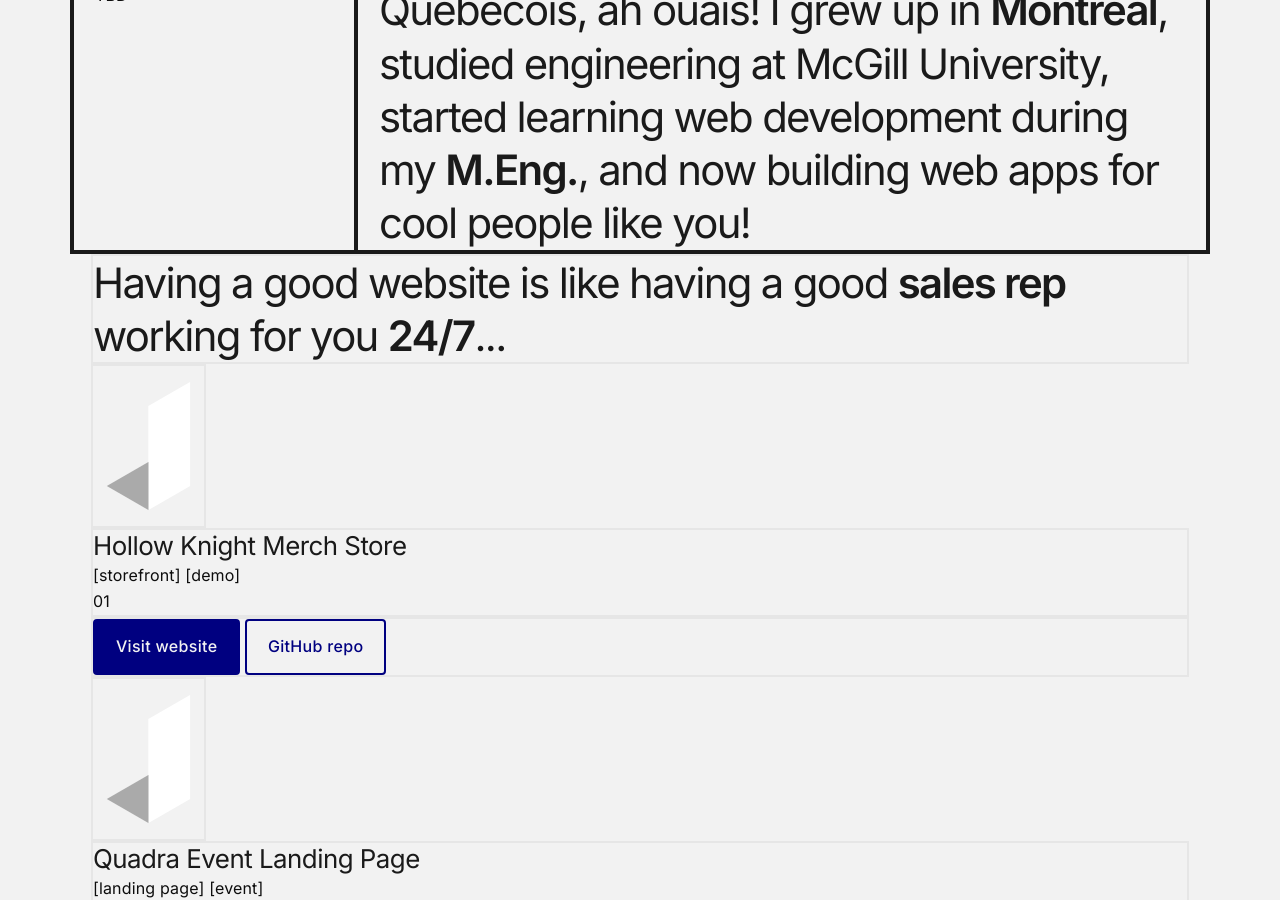
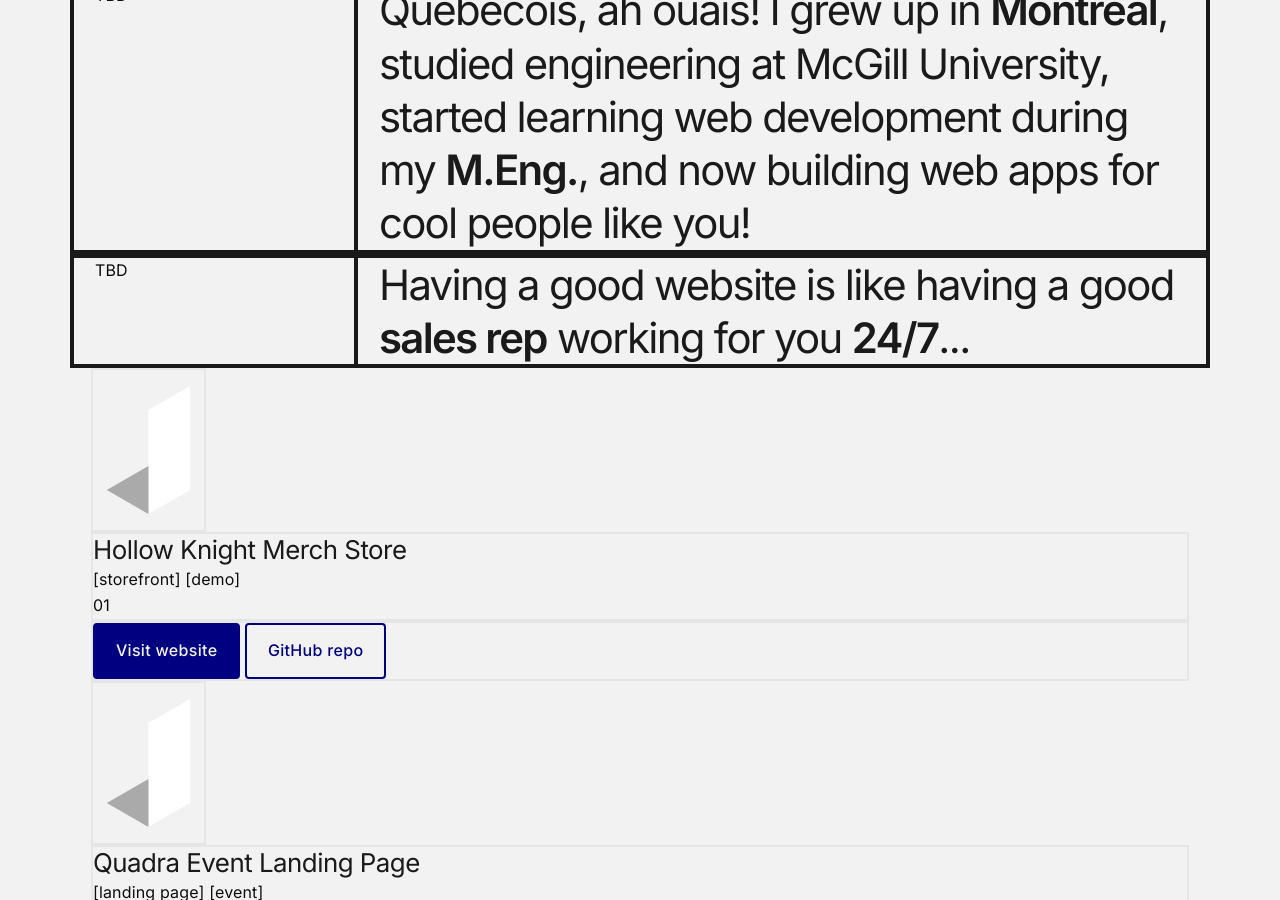
Before and after one commit to jingtianfeng/jtfeng-personal-1, a Jekyll site: the page built from index.html, in a window 1280 px wide and 900 px high, scrolled down 532 px. Built offline with Jekyll 4.4.1, drawn with Linux system fonts in a browser that asks for light colours.

Commit message:
Update index: layout #frontend-work-title

```diff
--- a/index.html
+++ b/index.html
@@ -65,10 +65,18 @@
 </section>
 <section id="frontend-work-title">
     <div class="container">
-        <h2 class="border">
-            Having a good website is like having a good <strong>sales rep</strong>
-            working for you <strong>24/7</strong>...
-        </h2>
+        <div class="border border-dark
+                    row">
+            <div class="border border-dark
+                        col-4 col-md-1">
+                TBD
+            </div>
+            <h2 class="border border-dark
+                       col-4 col-md-3">
+                Having a good website is like having a good <strong>sales rep</strong>
+                working for you <strong>24/7</strong>...
+            </h2>
+        </div>
     </div>
 </section>
 <section id="frontend-work-hollow">
```
